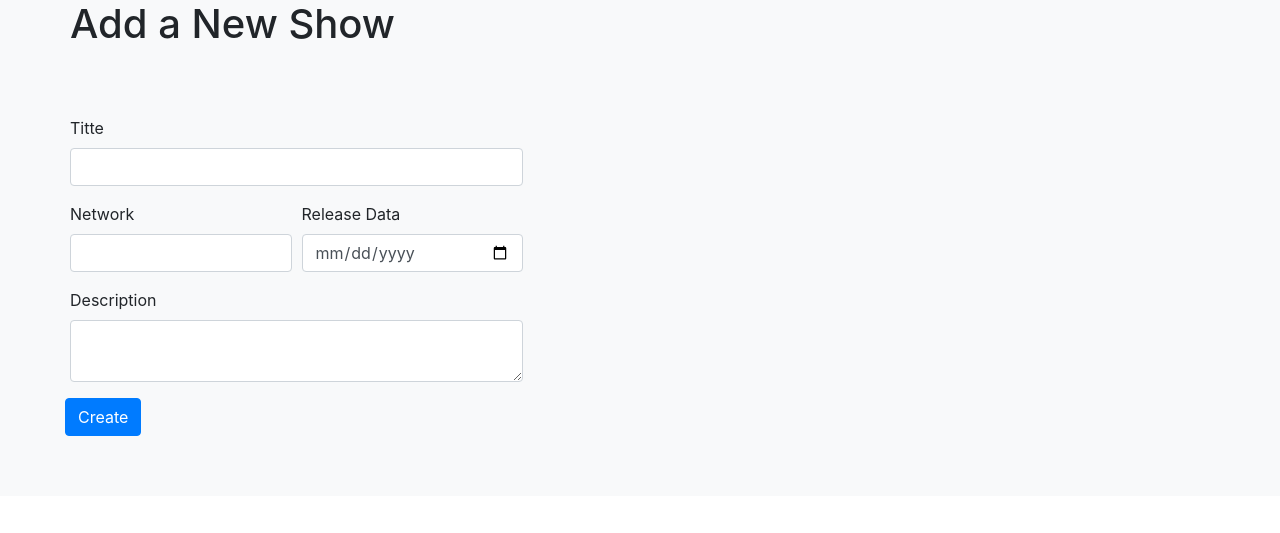
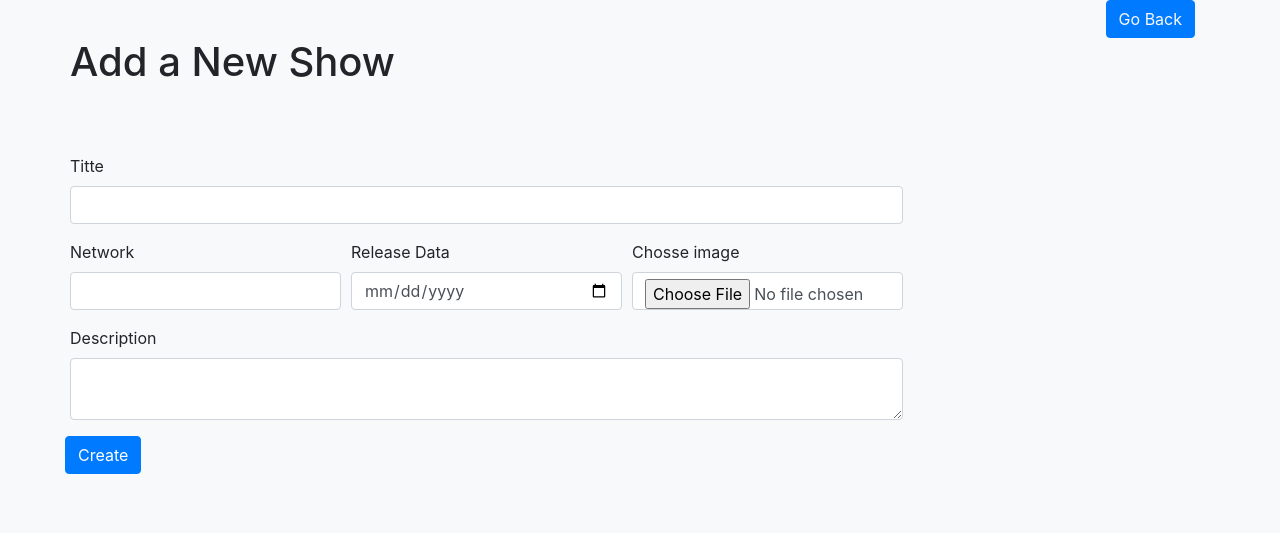
Before and after one commit to Shqipr/tvshows, a PHP site: page / in a window 1280 px wide. Shown: the top 533 px of the page. Run offline with PHP 8.4, Linux system fonts and the light colour scheme.

Commit message:
work in project

```diff
--- a/index.php
+++ b/index.php
@@ -10,9 +10,10 @@ if (isset($_POST['send'])){
     $vend = $_POST['vendi'];
     $date = $_POST['date'];
     $description = $_POST['description'];
+    $file = $_POST['image'];
 
 
-    $mysqli->query("INSERT INTO `show` (title, vendi, date, description) VALUES ('$title', '$vend', '$date', '$description')")
+    $mysqli->query("INSERT INTO `show` (title, vendi, date, description, image) VALUES ('$title', '$vend', '$date', '$description', '$file')")
       or die($mysqli->error);
 
       header ('location:index.php');
@@ -25,7 +26,11 @@ if (isset($_POST['send'])){
 
 <section class="bg-light ">
 <div class="container ">
+<div class="text-right">
+  <button class="btn btn-primary "><a class="text-light" href="allshow.php">Go Back</a></button>
+</div>
 <div class="row">
+
             <div class="text-center">
 
             <h1>Add a New Show</h1>
@@ -54,6 +59,10 @@ if (isset($_POST['send'])){
       <label for="inputPassword4">Release Data</label>
       <input type="date" class="form-control" name="date">
     </div>
+    <div class="form-group col">
+      <label for="image">Chosse image</label>
+      <input type="file" class="form-control" name="name">
+    </div>
   </div>
 
   <div class="form-group">
--- a/tvshow.php
+++ b/tvshow.php
@@ -16,6 +16,9 @@ if(isset($_GET['show'])){
 ?>
 <section>
 <div class="conatiner">
+
+    <button class="btn btn-link"><a href="allshow.php"><-- Go Back</a></button>
+
 <?php
     while ($row = $result->fetch_assoc()): ?>
 
@@ -34,6 +37,6 @@ if(isset($_GET['show'])){
         </div>
         </div>
 
-   <!-- <?php endwhile ?> -->
+  <?php endwhile ?>
    </div>
    </section>
```
